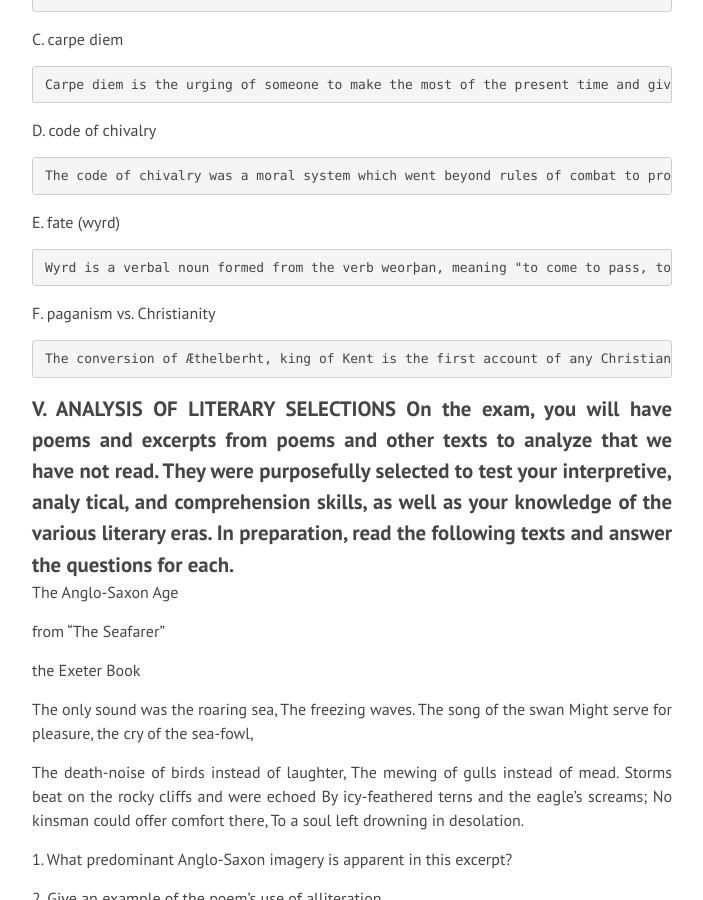
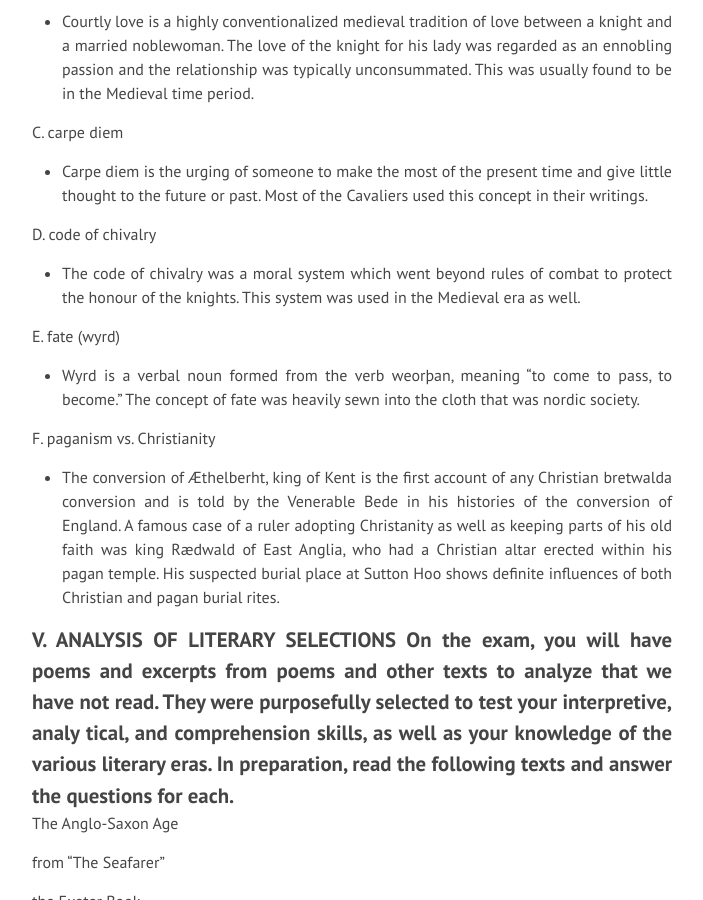
Before and after one commit to EthenStrine/English, a Jekyll site: the page built from _posts/2018-12-11-Semester Review.md, in a window 1280 px wide and 900 px high, scrolled down 5587 px. Shown: the whole window, without its empty margins (288-991 px from the left). Built offline with Jekyll 4.4.1, drawn with Linux system fonts in a browser that asks for light colours; nearby versions of some CDN libraries; our own code applies the rules of GitHub Pages for plain Markdown files.

Commit message:
BULLET POINTS BOIIIIIII

```diff
--- a/_posts/2018-12-11-Semester Review.md
+++ b/_posts/2018-12-11-Semester Review.md
@@ -217,27 +217,27 @@ C. THE RENAISSANCE.
 
 A. unrequited love
 
-    Unrequited love is the idea of loving someone/something and the loved object not loving you back. This first started coming to happen around the end of the Renaissance period.
+* Unrequited love is the idea of loving someone/something and the loved object not loving you back. This first started coming to happen around the end of the Renaissance period.
 
 B. courtly love
 
-    Courtly love is a highly conventionalized medieval tradition of love between a knight and a married noblewoman. The love of the knight for his lady was regarded as an ennobling passion and the relationship was typically unconsummated. This was usually found to be in the Medieval time period.
+* Courtly love is a highly conventionalized medieval tradition of love between a knight and a married noblewoman. The love of the knight for his lady was regarded as an ennobling passion and the relationship was typically unconsummated. This was usually found to be in the Medieval time period.
 
 C. carpe diem
 
-    Carpe diem is the urging of someone to make the most of the present time and give little thought to the future or past. Most of the Cavaliers used this concept in their writings.
+* Carpe diem is the urging of someone to make the most of the present time and give little thought to the future or past. Most of the Cavaliers used this concept in their writings.
 
 D. code of chivalry
 
-    The code of chivalry was a moral system which went beyond rules of combat to protect the honour of the knights. This system was used in the Medieval era as well.
+* The code of chivalry was a moral system which went beyond rules of combat to protect the honour of the knights. This system was used in the Medieval era as well.
 
 E. fate (wyrd)
 
-    Wyrd is a verbal noun formed from the verb weorþan, meaning "to come to pass, to become." The concept of fate was heavily sewn into the cloth that was nordic society.
+* Wyrd is a verbal noun formed from the verb weorþan, meaning "to come to pass, to become." The concept of fate was heavily sewn into the cloth that was nordic society.
 
 F. paganism vs. Christianity
 
-    The conversion of Æthelberht, king of Kent is the first account of any Christian bretwalda conversion and is told by the Venerable Bede in his histories of the conversion of England. A famous case of a ruler adopting Christanity as well as keeping parts of his old faith was king Rædwald of East Anglia, who had a Christian altar erected within his pagan temple. His suspected burial place at Sutton Hoo shows definite influences of both Christian and pagan burial rites.
+* The conversion of Æthelberht, king of Kent is the first account of any Christian bretwalda conversion and is told by the Venerable Bede in his histories of the conversion of England. A famous case of a ruler adopting Christanity as well as keeping parts of his old faith was king Rædwald of East Anglia, who had a Christian altar erected within his pagan temple. His suspected burial place at Sutton Hoo shows definite influences of both Christian and pagan burial rites.
 
 ### V. ANALYSIS OF LITERARY SELECTIONS On the exam, you will have poems and excerpts from poems and other texts to analyze that we have not read. They were purposefully selected to test your interpretive, analy tical, and comprehension skills, as well as your knowledge of the various literary eras. In preparation, read the following texts and answer the questions for each.
 
```
